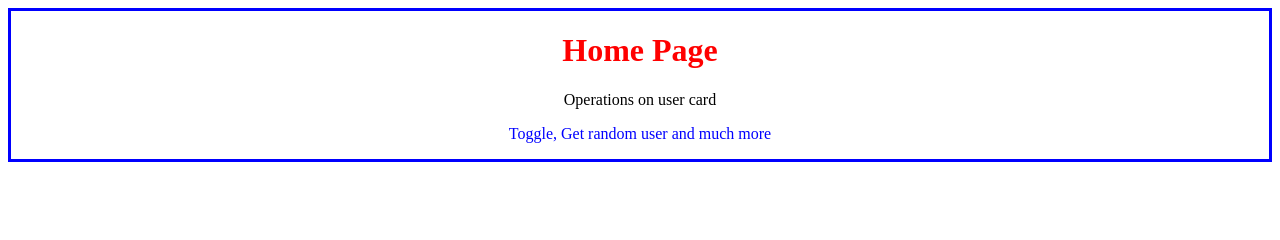
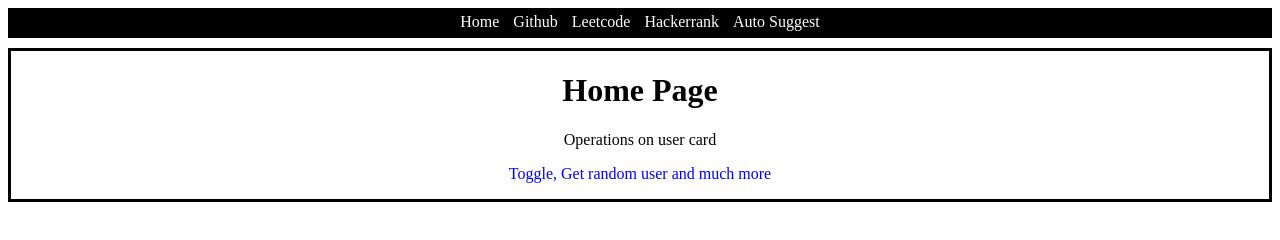
Before and after one commit to GitVarshini/autosuggest, a website: page frontend/index.html in a window 1280 px wide. Drawn offline with Linux system fonts and the light colour scheme.

Commit message:
commit navbar

```diff
--- a/frontend/index.css
+++ b/frontend/index.css
@@ -1,11 +1,11 @@
 h1{
-    color: red;
+    color: black;
 }
 #p2{
     color: blue;
 }
 #home-intro {
-    border: 3px solid blue;
+    border: 3px solid black;
     background-color: white;
     /*border: 3px;
     border-color: black;
@@ -15,3 +15,16 @@
 #home-intro:hover{
     background-color:lightgrey
 }
+#nav{
+    text-align: center;
+    background-color: black;
+    height: 25px;
+    padding-top: 5px;
+    margin-bottom: 10px;
+}
+#nav a{
+    margin: 0px 5px;
+    /*margin: y-axis x-axis*/
+    text-decoration: none;
+    color: white;
+}
--- a/frontend/index.html
+++ b/frontend/index.html
@@ -7,6 +7,13 @@
     <link rel="stylesheet" href="index.css">
 </head>
 <body>
+    <div id="nav">
+        <a href="/">Home</a>
+        <a href="https://github.com" target="_blank">Github</a>
+        <a href="https://www.leetcode.com" target="_blank">Leetcode</a>
+        <a href="https://www.hackerrank.com" target="_blank">Hackerrank</a>
+        <a href="./pages/auto-suggest.html" target="_blank">Auto Suggest</a>
+    </div>
     <div id="home-intro">
         <h1> Home Page </h1>
         <p id="p1"> Operations on user card </p>
```
Also changed, not shown: frontend/pages/auto-suggest.html (added, +11 -0 lines).
